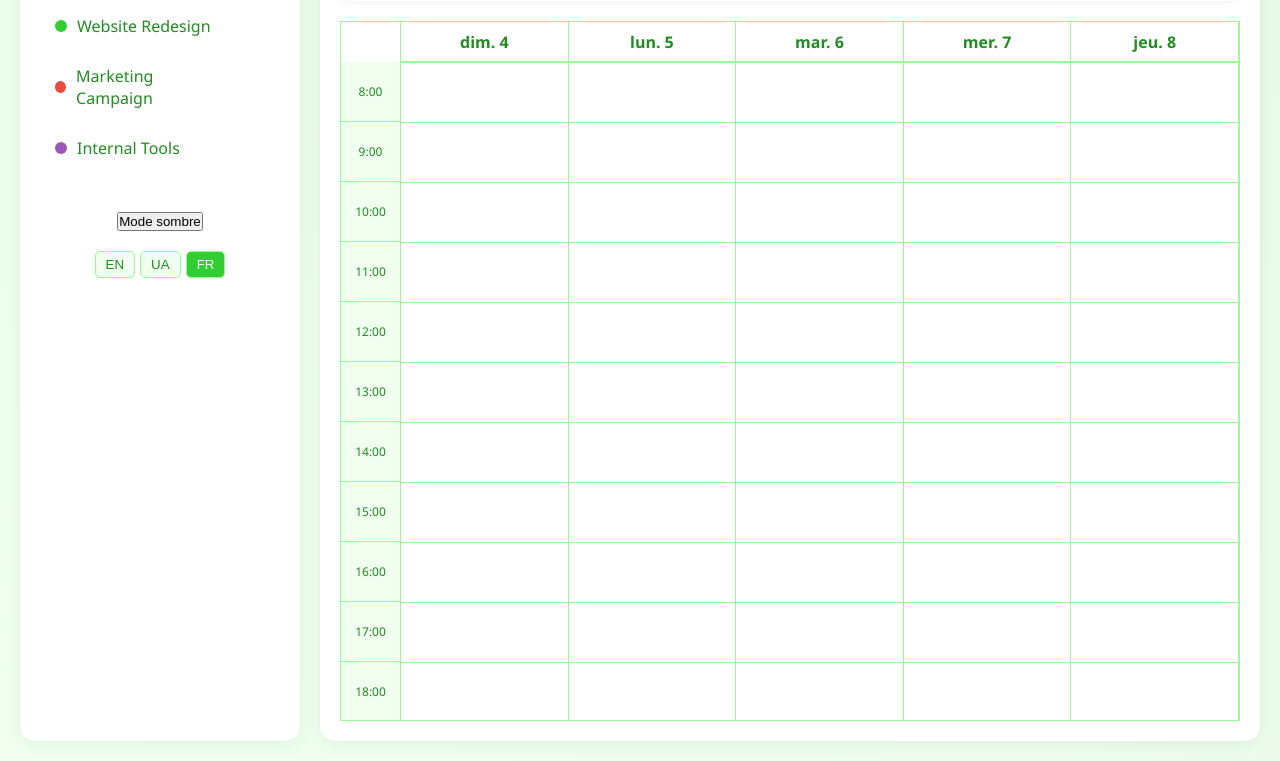
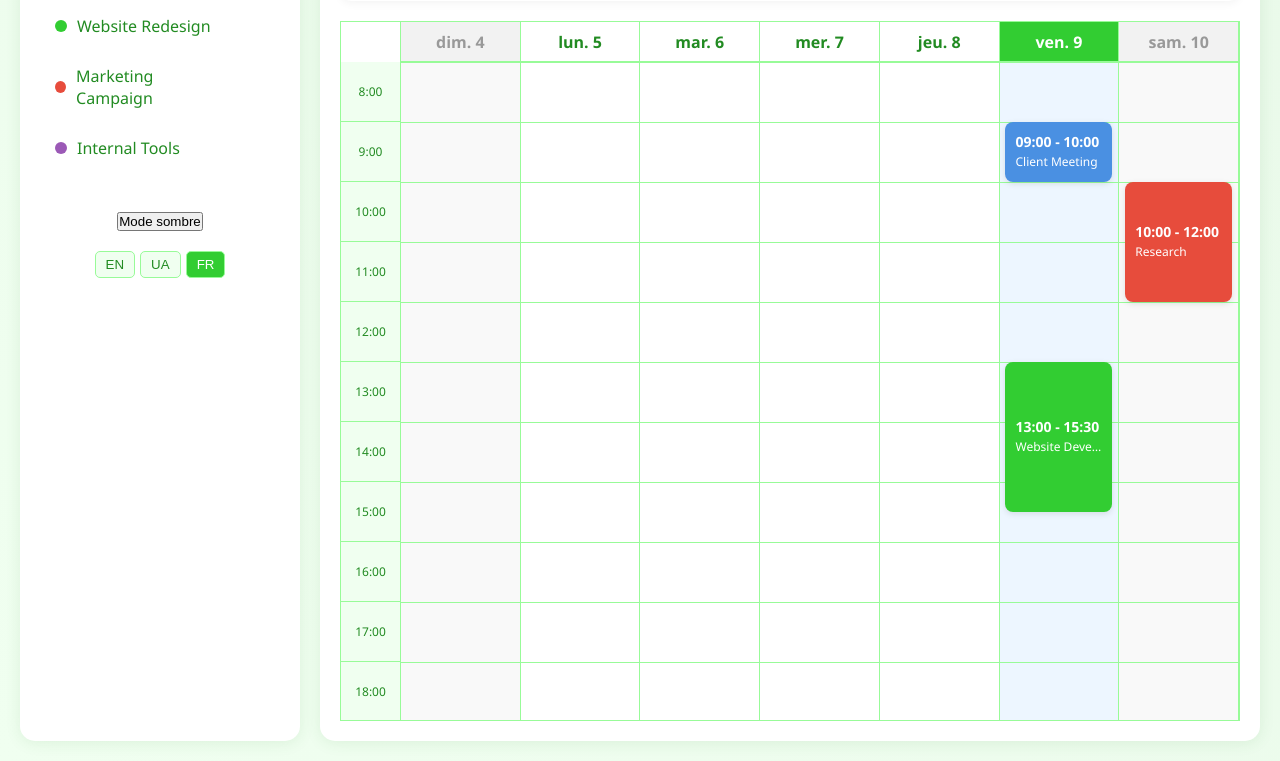
Before and after one commit to OleksandrObydalo/toggl-calendar, a plain HTML site: page index.html in a window 1280 px wide. Shown: the part 635-1396 px from the top of the page. Drawn offline with nearby package versions, Linux system fonts and the light colour scheme.

Commit message:
Show all week (with Saturday and Sunday)

```diff
--- a/config.js
+++ b/config.js
@@ -22,7 +22,7 @@ export const config = {
         month: 'short',
         day: 'numeric'
     },
-    daysToShow: 5,
+    daysToShow: 7,
     translations: {
         en: {
             projects: "Projects",
--- a/index.html
+++ b/index.html
@@ -143,8 +143,15 @@
                     <div class="days-grid">
                         <div v-for="day in currentWeek"
                              class="day-column"
-                             :class="{ 'selected': isDaySelected(day) }">
-                            <div class="day-header" :class="{ 'selected': isDaySelected(day) }">
+                             :class="{
+                                 'selected': isDaySelected(day),
+                                 'weekend': isWeekend(day)
+                             }">
+                            <div class="day-header"
+                                 :class="{
+                                     'selected': isDaySelected(day),
+                                     'weekend': isWeekend(day)
+                                 }">
                                 {{ formatDay(day) }}
                             </div>
                             <div class="activities-container">
--- a/main.js
+++ b/main.js
@@ -85,7 +85,7 @@ const app = createApp({
             const day = date.getDay();
             date.setDate(date.getDate() - day);
 
-            // Add days for the week
+            // Add days for the week (now showing 7 days)
             for(let i = 0; i < config.daysToShow; i++) {
                 week.push(new Date(date));
                 date.setDate(date.getDate() + 1);
@@ -468,6 +468,10 @@ const app = createApp({
                 this.currentLanguage = lang;
             }
         },
+        isWeekend(date) {
+            const day = date.getDay();
+            return day === 0 || day === 6; // 0 is Sunday, 6 is Saturday
+        },
         formatDateForInput(date) {
             if (!date) return '';
             const d = new Date(date);
--- a/styles.css
+++ b/styles.css
@@ -599,7 +599,7 @@ body {
 
 .days-grid {
     display: grid;
-    grid-template-columns: repeat(5, 1fr);
+    grid-template-columns: repeat(7, 1fr);
     flex: 1;
     height: 100%;
     overflow-y: auto;
@@ -617,6 +617,10 @@ body {
     background-color: rgba(165, 211, 255, 0.2);
 }
 
+.day-column.weekend {
+    background-color: #f9f9f9;
+}
+
 .day-header {
     height: 40px;
     padding: 10px;
@@ -627,6 +631,11 @@ body {
     align-items: center;
     justify-content: center;
     font-weight: 600;
+}
+
+.day-header.weekend {
+    background-color: #f2f2f2;
+    color: #999;
 }
 
 .day-header.selected {
```
